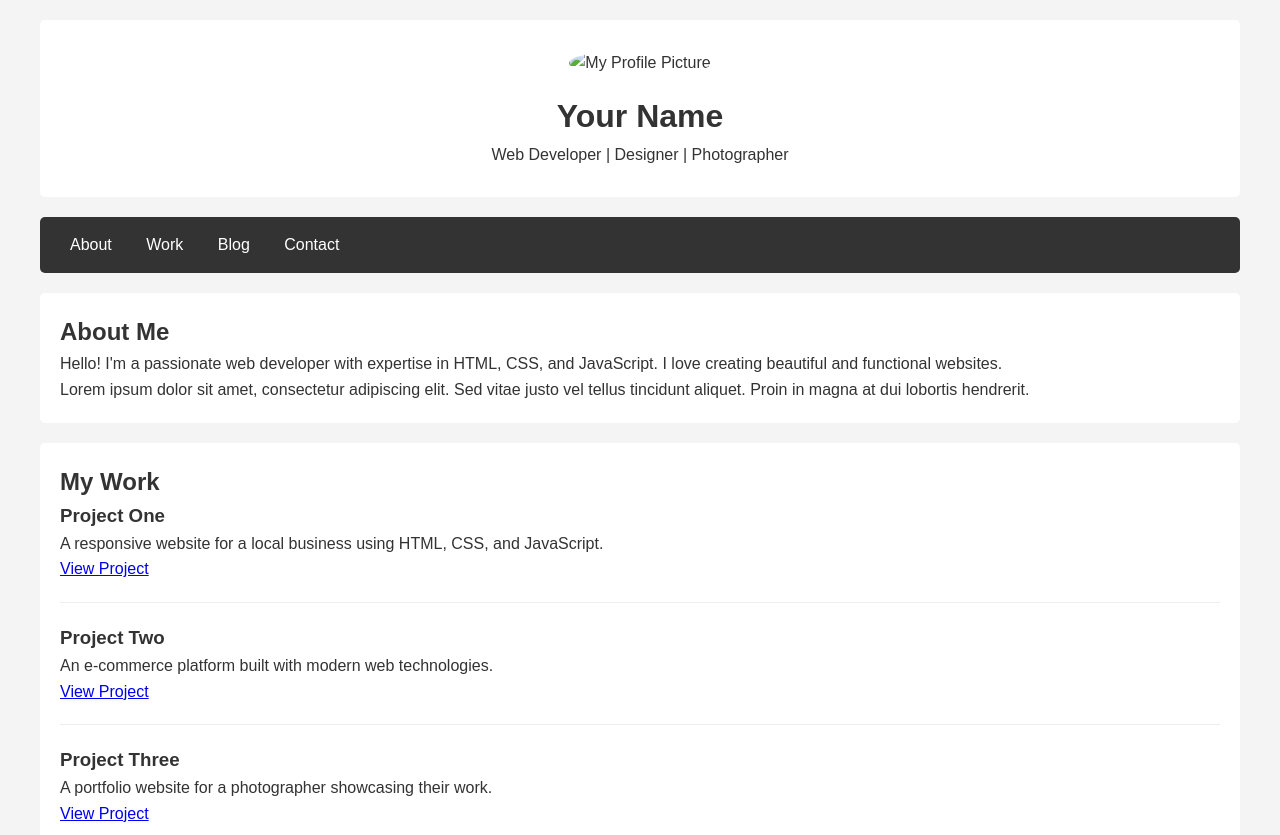
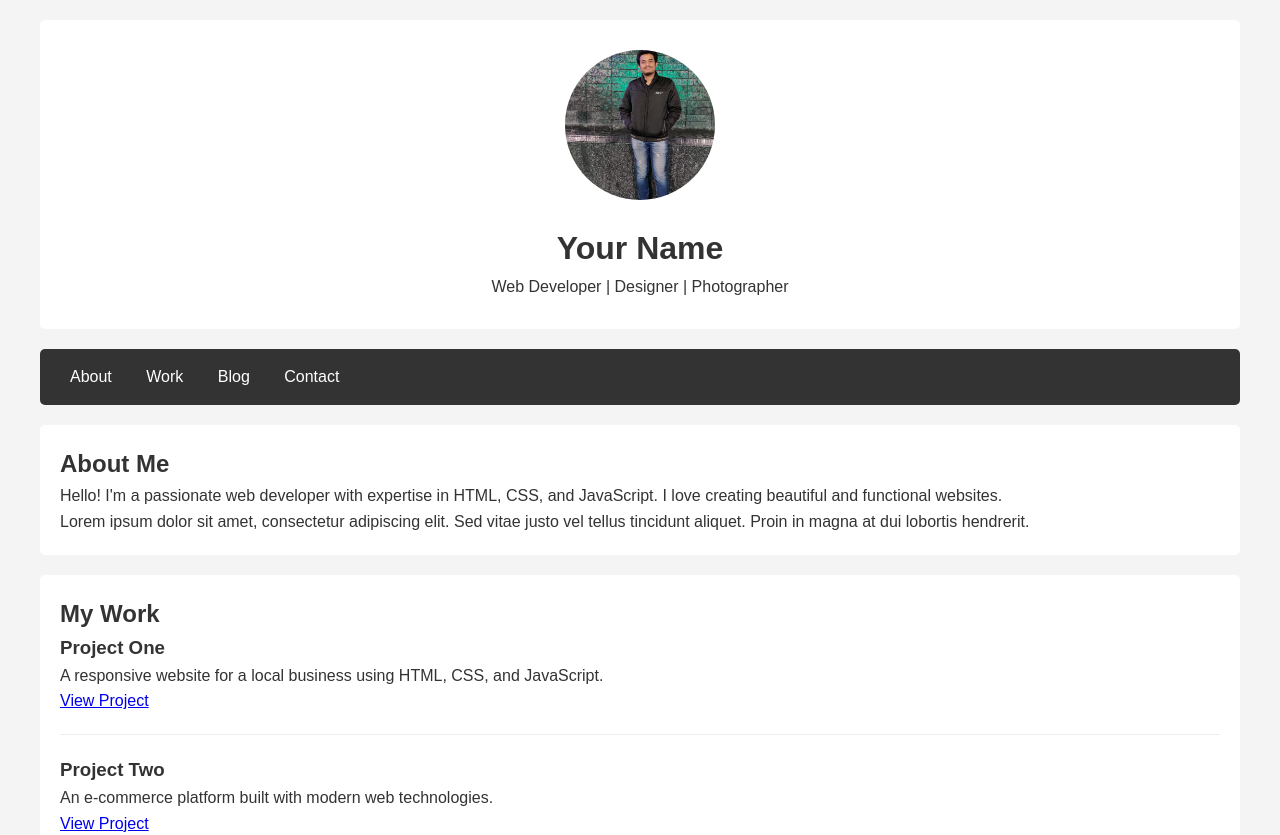
Before and after one commit to tuhinraut/tuhinraut.github.io, a plain HTML site: page index.html in a window 1280 px wide. Shown: the top 835 px of the page. Drawn offline with Linux system fonts and the light colour scheme.

Commit message:
Update index.html

```diff
--- a/index.html
+++ b/index.html
@@ -82,7 +82,7 @@
 <body>
     <div class="container">
         <header>
-            <img src="profile-picture.jpg" alt="My Profile Picture" class="profile-img">
+            <img src="profile-photo.jpeg" alt="My Profile Picture" class="profile-img">
             <h1>Your Name</h1>
             <p>Web Developer | Designer | Photographer</p>
         </header>
```
